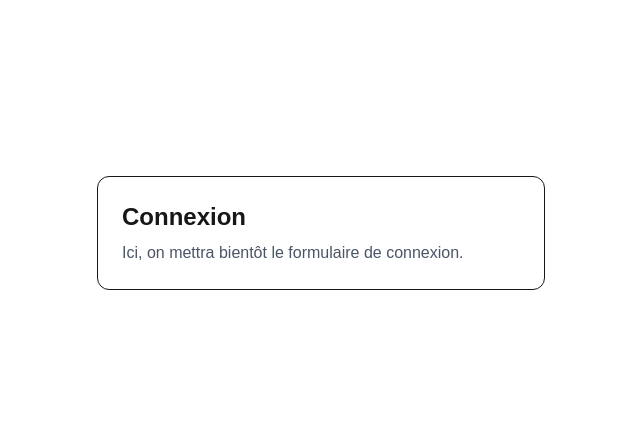
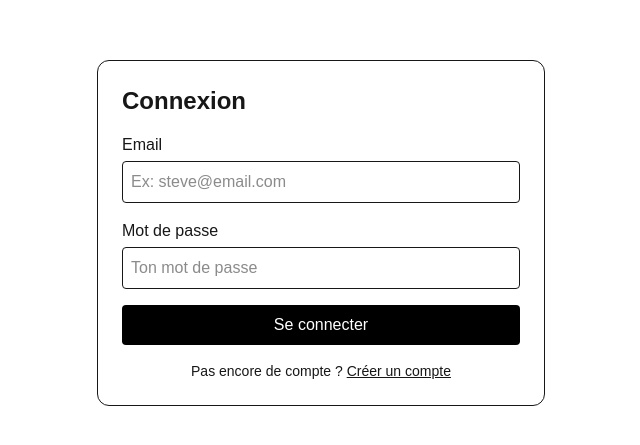
Before and after one commit to steveyambo/nexts-js-auth, a Next.js app: page /login in a window 1280 px wide. Shown: the part 167-612 px from the top of the page, without its empty margins (319-959 px from the left). Built offline with nearby package versions, Linux system fonts and the light colour scheme.

Commit message:
Create login form with credentials sign in

```diff
--- a/app/login/page.tsx
+++ b/app/login/page.tsx
@@ -1,13 +1,93 @@
+"use client";
+
+import { signIn } from "next-auth/react";
+import { useState } from "react";
+import { useRouter } from "next/navigation";
+import Link from "next/link";
+
 export default function LoginPage() {
+  const router = useRouter();
+
+  const [email, setEmail] = useState("");
+  const [password, setPassword] = useState("");
+
+  const [message, setMessage] = useState("");
+  const [isLoading, setIsLoading] = useState(false);
+
+  async function handleSubmit(e: React.SubmitEvent) {
+    e.preventDefault();
+
+    setMessage("");
+    setIsLoading(true);
+
+    const result = await signIn("credentials", {
+      email,
+      password,
+      redirect: false,
+    });
+
+    setIsLoading(false);
+
+    if (result?.error) {
+      setMessage("Email ou mot de passe incorrect.");
+      return;
+    }
+
+    router.push("/dashboard");
+    router.refresh();
+  }
+
   return (
     <main className="min-h-screen flex items-center justify-center">
-      <div className="border rounded-xl p-6 w-full max-w-md">
+      <form
+        onSubmit={handleSubmit}
+        className="border rounded-xl p-6 w-full max-w-md space-y-4"
+      >
         <h1 className="text-2xl font-bold">Connexion</h1>
 
-        <p className="mt-2 text-gray-600">
-          Ici, on mettra bientôt le formulaire de connexion.
+        {message && (
+          <p className="border rounded p-2 text-sm">
+            {message}
+          </p>
+        )}
+
+        <div className="space-y-1">
+          <label className="block font-medium">Email</label>
+          <input
+            type="email"
+            placeholder="Ex: steve@email.com"
+            className="w-full border rounded p-2"
+            value={email}
+            onChange={(e) => setEmail(e.target.value)}
+          />
+        </div>
+
+        <div className="space-y-1">
+          <label className="block font-medium">Mot de passe</label>
+          <input
+            type="password"
+            placeholder="Ton mot de passe"
+            className="w-full border rounded p-2"
+            value={password}
+            onChange={(e) => setPassword(e.target.value)}
+          />
+        </div>
+
+        <button
+          type="submit"
+          disabled={isLoading}
+          className="w-full bg-black text-white rounded p-2 disabled:opacity-50"
+        >
+          {isLoading ? "Connexion..." : "Se connecter"}
+        </button>
+
+        <p className="text-sm text-center">
+          Pas encore de compte ?{" "}
+          <Link href="/register" className="underline">
+            Créer un compte
+          </Link>
         </p>
-      </div>
+      </form>
     </main>
   );
 }
```
